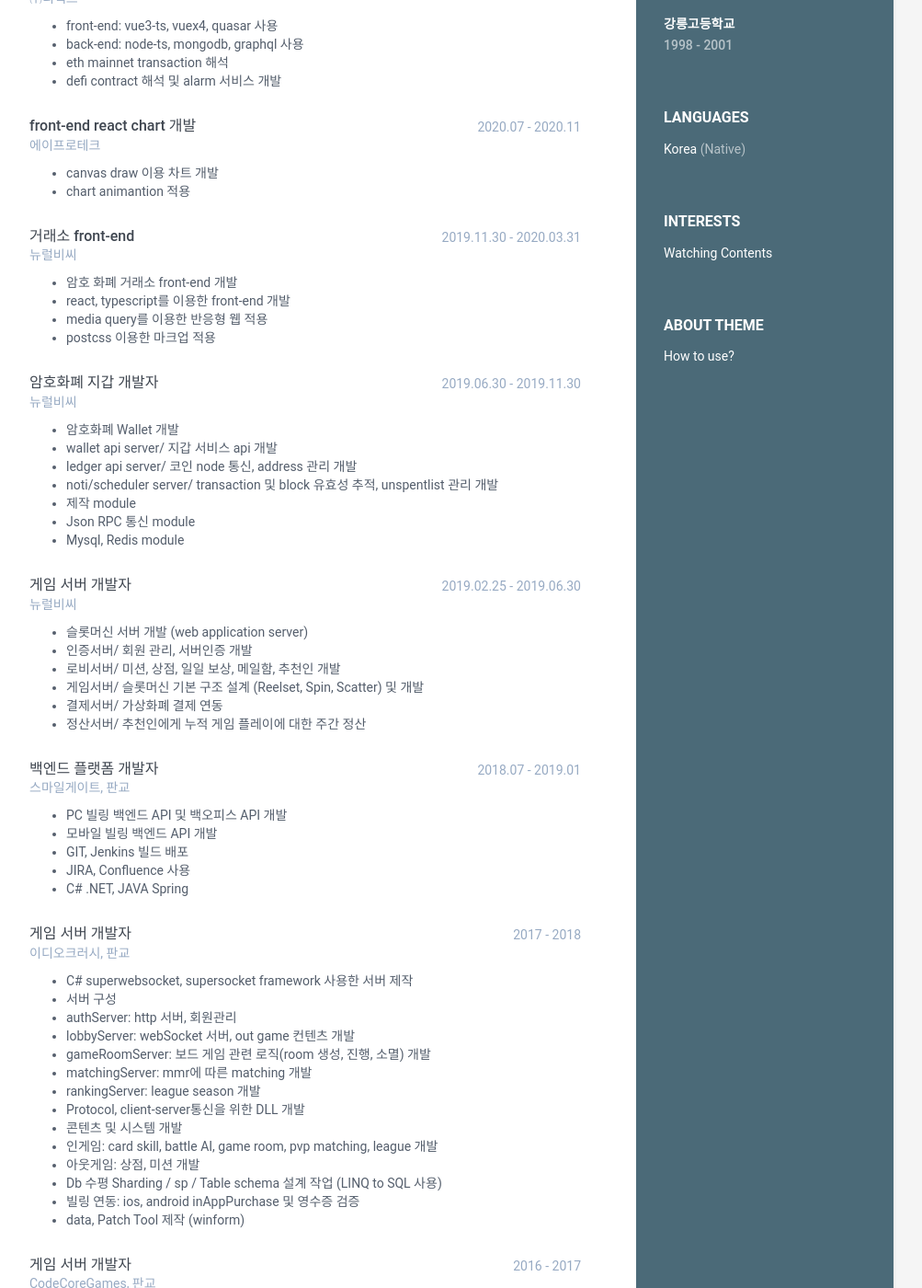
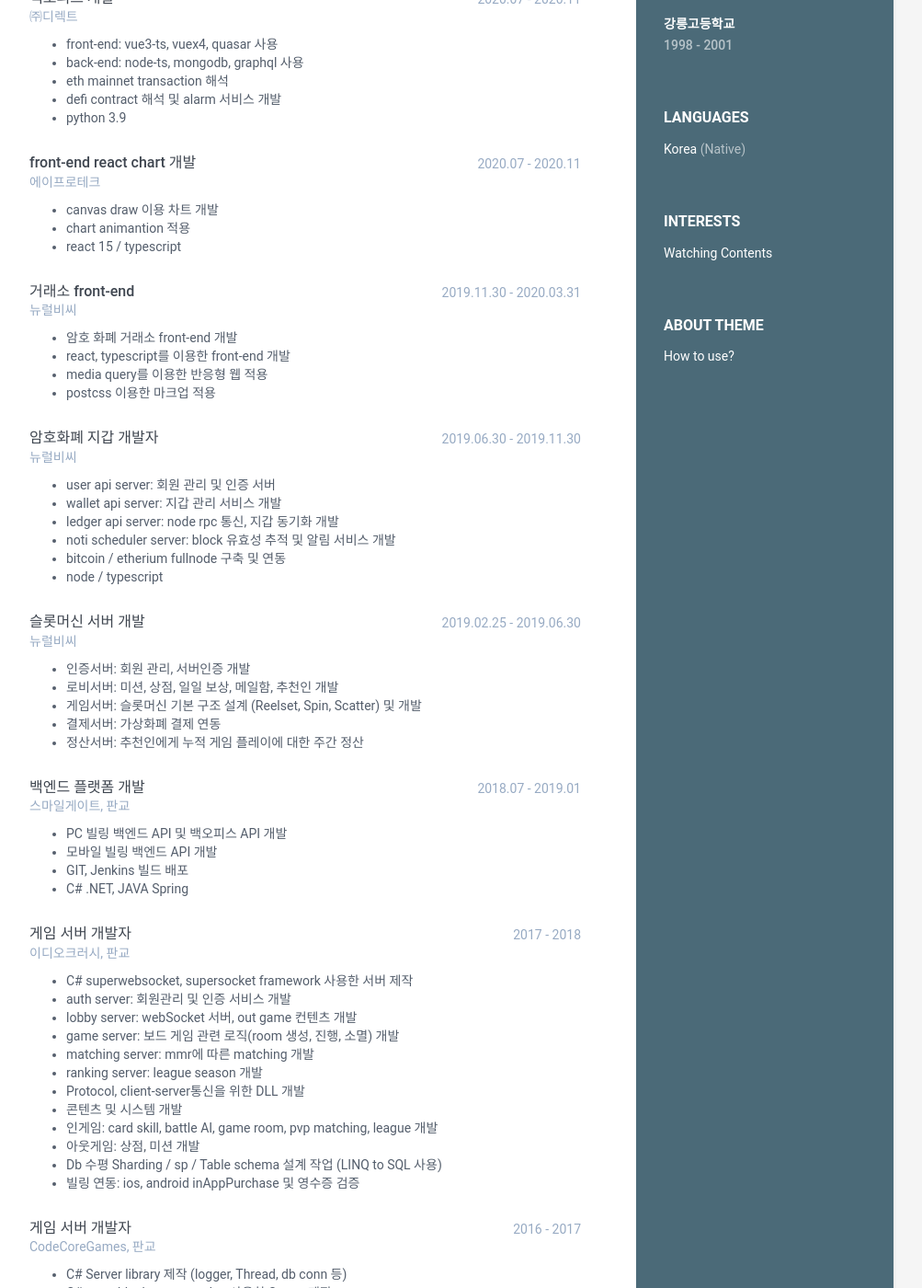
Before and after one commit to bizarim/bizarim.github.io, a Jekyll site: the page built from index.html, in a window 1280 px wide and 1400 px high, scrolled down 581 px. Shown: the whole window at 92% size, without its empty margins (168-1171 px from the left). Built offline with Jekyll 4.4.1, drawn with Linux system fonts in a browser that asks for light colours; some of the changed text lies outside the part shown.

Commit message:
Fix: resume

```diff
--- a/_data/data.yml
+++ b/_data/data.yml
@@ -91,6 +91,7 @@ experiences:
         - block sync app server: 블럭 정보 확인 시스템 개발
         - polygon fullnode 구축 및 연동
         - erc-20 smart contract 개발 및 배포
+        - dotnet 6.0 / react 15 ts
 
     - role: 백오피스 개발
       time: 2020.07 - 2020.11
@@ -100,6 +101,7 @@ experiences:
         - back-end: node-ts, mongodb, graphql 사용
         - eth mainnet transaction 해석
         - defi contract 해석 및 alarm 서비스 개발
+        - python 3.9
 
     - role: front-end react chart 개발
       time: 2020.07 - 2020.11
@@ -107,6 +109,7 @@ experiences:
       details: |
         - canvas draw 이용 차트 개발
         - chart animantion 적용
+        - react 15 / typescript
 
     - role: 거래소 front-end
       time: 2019.11.30 - 2020.03.31
@@ -121,33 +124,30 @@ experiences:
       time: 2019.06.30 - 2019.11.30
       company: 뉴럴비씨
       details: |
-        - 암호화폐 Wallet 개발
-        - wallet api server/ 지갑 서비스 api 개발
-        - ledger api server/ 코인 node 통신, address 관리 개발
-        - noti/scheduler server/ transaction 및 block 유효성 추적, unspentlist 관리 개발
-        - 제작 module
-        - Json RPC 통신 module
-        - Mysql, Redis module
+        - user api server: 회원 관리 및 인증 서버
+        - wallet api server: 지갑 관리 서비스 개발
+        - ledger api server: node rpc 통신, 지갑 동기화 개발
+        - noti scheduler server: block 유효성 추적 및 알림 서비스 개발
+        - bitcoin / etherium fullnode 구축 및 연동
+        - node / typescript
 
-    - role: 게임 서버 개발자
+    - role: 슬롯머신 서버 개발
       time: 2019.02.25 - 2019.06.30
       company: 뉴럴비씨
       details: |
-        - 슬롯머신 서버 개발 (web application server)
-        - 인증서버/ 회원 관리, 서버인증 개발
-        - 로비서버/ 미션, 상점, 일일 보상, 메일함, 추천인 개발
-        - 게임서버/ 슬롯머신 기본 구조 설계 (Reelset, Spin, Scatter) 및 개발
-        - 결제서버/ 가상화폐 결제 연동
-        - 정산서버/ 추천인에게 누적 게임 플레이에 대한 주간 정산
+        - 인증서버: 회원 관리, 서버인증 개발
+        - 로비서버: 미션, 상점, 일일 보상, 메일함, 추천인 개발
+        - 게임서버: 슬롯머신 기본 구조 설계 (Reelset, Spin, Scatter) 및 개발
+        - 결제서버: 가상화폐 결제 연동
+        - 정산서버: 추천인에게 누적 게임 플레이에 대한 주간 정산
 
-    - role: 백엔드 플랫폼 개발자
+    - role: 백엔드 플랫폼 개발
       time: 2018.07 - 2019.01
       company: 스마일게이트, 판교
       details: |
         - PC 빌링 백엔드 API 및 백오피스 API 개발
         - 모바일 빌링 백엔드 API 개발
         - GIT, Jenkins 빌드 배포
-        - JIRA, Confluence 사용
         - C# .NET, JAVA Spring
 
     - role: 게임 서버 개발자
@@ -155,19 +155,17 @@ experiences:
       company: 이디오크러시, 판교
       details: |
         - C# superwebsocket, supersocket framework 사용한 서버 제작
-        - 서버 구성
-        - authServer: http 서버, 회원관리
-        - lobbyServer: webSocket 서버, out game 컨텐츠 개발
-        - gameRoomServer: 보드 게임 관련 로직(room 생성, 진행, 소멸) 개발
-        - matchingServer: mmr에 따른 matching 개발
-        - rankingServer: league season 개발
+        - auth server: 회원관리 및 인증 서비스 개발
+        - lobby server: webSocket 서버, out game 컨텐츠 개발
+        - game server: 보드 게임 관련 로직(room 생성, 진행, 소멸) 개발
+        - matching server: mmr에 따른 matching 개발
+        - ranking server: league season 개발
         - Protocol, client-server통신을 위한 DLL 개발
         - 콘텐츠 및 시스템 개발
         - 인게임: card skill, battle AI, game room, pvp matching, league 개발
         - 아웃게임: 상점, 미션 개발
         - Db 수평 Sharding / sp / Table schema 설계 작업 (LINQ to SQL 사용)
         - 빌링 연동: ios, android inAppPurchase 및 영수증 검증
-        - data, Patch Tool 제작 (winform)
 
     - role: 게임 서버 개발자
       time: 2016 - 2017
```
